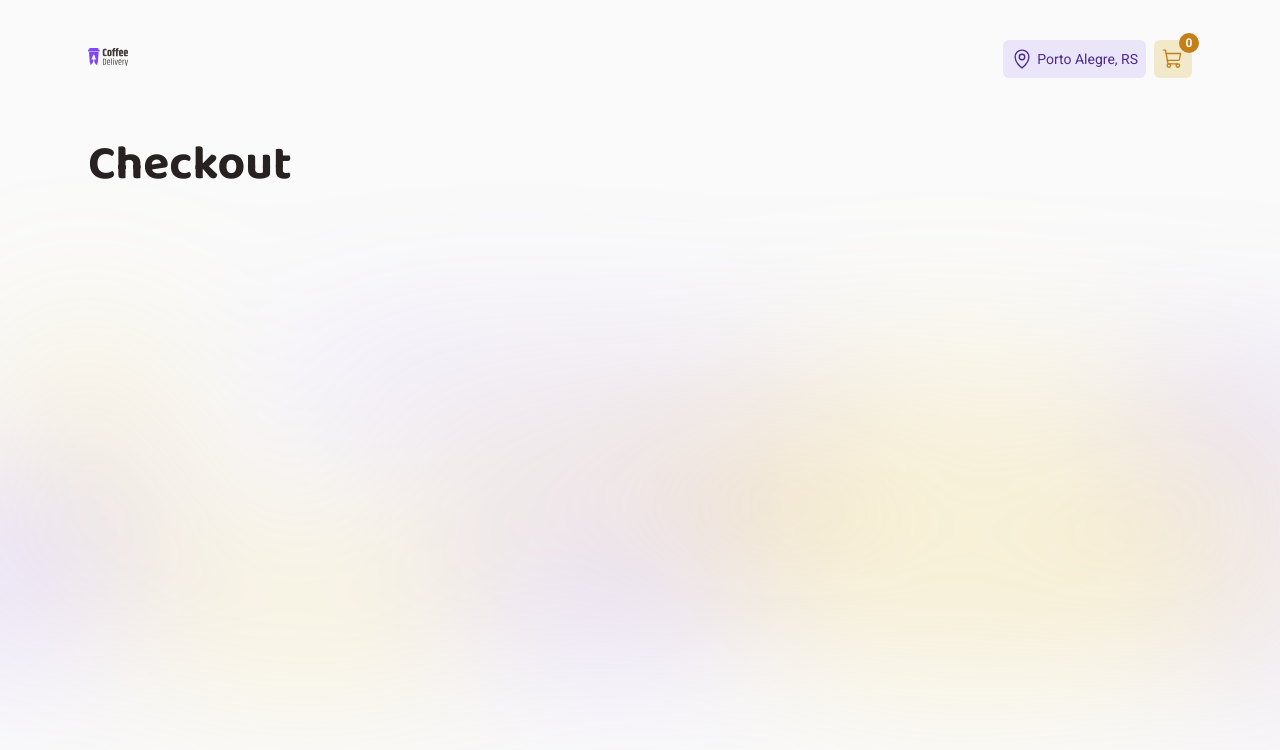
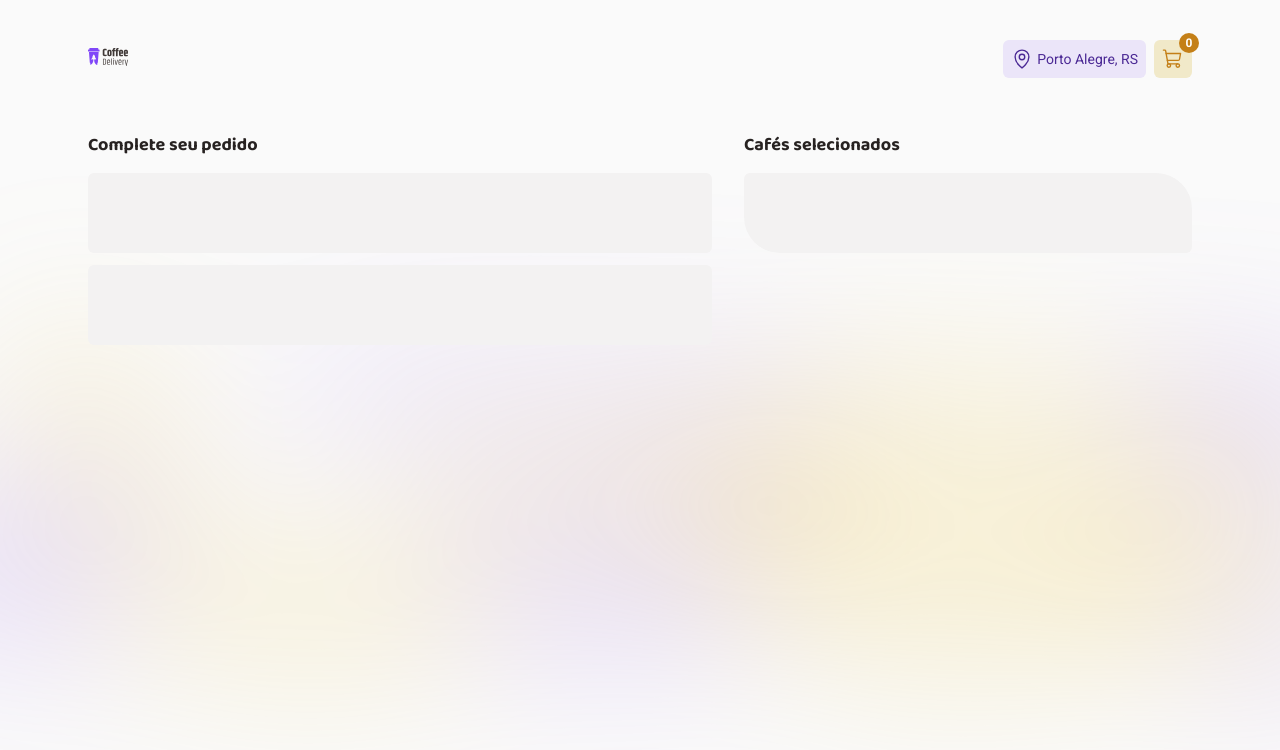
Before and after one commit to renandf/rocketseat-challenge-2-coffee-delivery, a React (Vite) app: page /checkout in a window 1280 px wide. Shown: the top 750 px of the page. Built offline with nearby package versions, Linux system fonts and the light colour scheme.

Commit message:
feat: Initial Checkout page styles

```diff
--- a/src/pages/Checkout/index.tsx
+++ b/src/pages/Checkout/index.tsx
@@ -1,5 +1,31 @@
+import { useContext } from "react"
+import { CartContext } from "../../Contexts/CartContext"
+import { AddressContainer, AsideContainer, CartContainer, MainContainer, PaymentContainer, WrappingContainer } from "./styles"
+
 export function Checkout() {
+  const { coffees } = useContext(CartContext)
+
   return (
-    <h1>Checkout</h1>
+    <>
+      <WrappingContainer>
+        <MainContainer>
+          <h2>Complete seu pedido</h2>
+          <AddressContainer></AddressContainer>
+
+          <PaymentContainer></PaymentContainer>
+        </MainContainer>
+
+        <AsideContainer>
+        <h2>Cafés selecionados</h2>
+          <CartContainer>
+            {coffees.map(coffee => {
+              return (
+                <div>{coffee.id} x{coffee.quantity}</div>
+              )
+            })}
+          </CartContainer>
+        </AsideContainer>
+      </WrappingContainer>
+    </>
   )
 }
--- /dev/null
+++ b/src/pages/Checkout/styles.ts
@@ -0,0 +1,41 @@
+import styled from 'styled-components'
+
+export const WrappingContainer = styled.div`
+  display: flex;
+  gap: 2rem;
+
+  h2 {
+    padding-block-end: 1rem;
+  }
+`
+
+export const MainContainer = styled.main`
+  width: 100%;
+  max-width: 40rem;
+`
+
+export const AsideContainer = styled.aside`
+  width: 100%;
+  max-width: 28rem;
+`
+
+const Base = styled.div`
+  padding: 2.5rem;
+  background-color: ${props => props.theme['base-card']};
+  border-radius: ${props => props.theme['border-radius-md']};
+`
+
+export const AddressContainer = styled(Base)`
+  margin-block-end: .75rem;
+`
+
+export const PaymentContainer = styled(Base)``
+
+export const CartContainer = styled(Base)`
+
+  border-radius:
+    ${props => props.theme['border-radius-md']}
+    ${props => props.theme['border-radius-lg']}
+    ${props => props.theme['border-radius-md']}
+    ${props => props.theme['border-radius-lg']};
+`
--- a/src/styles/global.ts
+++ b/src/styles/global.ts
@@ -24,15 +24,25 @@ export const GlobalStyle = createGlobalStyle`
     font-size: 1rem;
   }
 
-  h1 {
+  h1, h2 {
     font-family: 'Baloo 2', 'Roboto', sans-serif;
-    font-size: 3rem;
     color: ${props => props.theme['base-title']};
     line-height: 130%;
 
     @media (max-width: 768px) {
-      font-size: 2.5rem;
       line-height: 110%;
     }
   }
+
+  h1 {
+    font-size: 3rem;
+
+    @media (max-width: 768px) {
+      font-size: 2.5rem;
+    }
+  }
+
+  h2 {
+    font-size: 1.125rem;
+  }
 `
```
